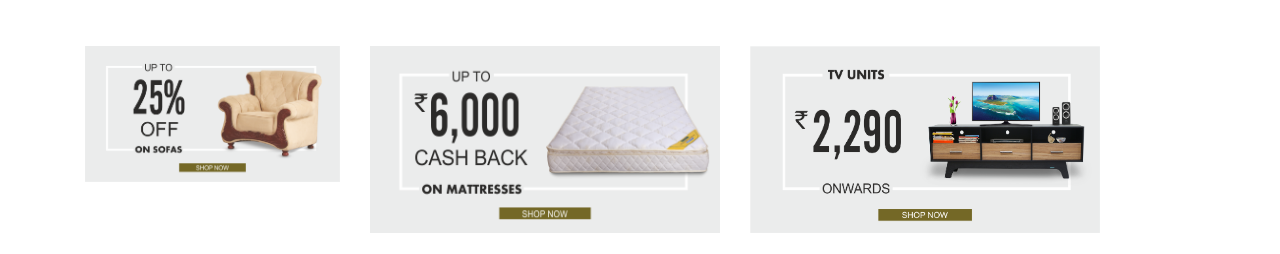
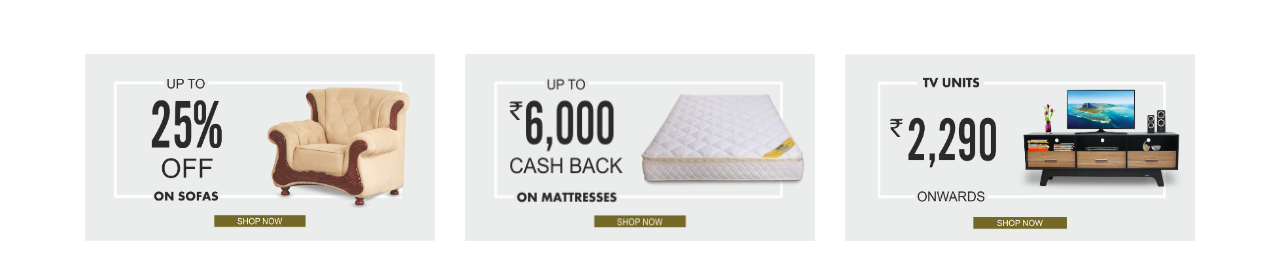
Before and after one commit to gokul1101/damro, a plain HTML site: page index.html in a window 1280 px wide. Shown: the part 802-1056 px from the top of the page. Drawn offline with nearby package versions, Linux system fonts and the light colour scheme.

Commit message:
Add files via upload

```diff
--- a/index.html
+++ b/index.html
@@ -399,17 +399,17 @@
         <!--thumbnail images-->
         <div class="container">
           <div class="row">
-            <div class="col-md-3">
+            <div class="col-md-4 my-2">
               <div class="thumbnail">
                 <img src="./assets/images/25_off.png" style="width: 100%" />
               </div>
             </div>
-            <div class="col-md-4">
+            <div class="col-md-4 my-2">
               <div class="thumbnail">
                 <img src="./assets/images/02.png" style="width: 100%" />
               </div>
             </div>
-            <div class="col-md-4">
+            <div class="col-md-4 my-2">
               <div class="thumbnail">
                 <img src="./assets/images/03_1.png" style="width: 100%" />
               </div>
```
